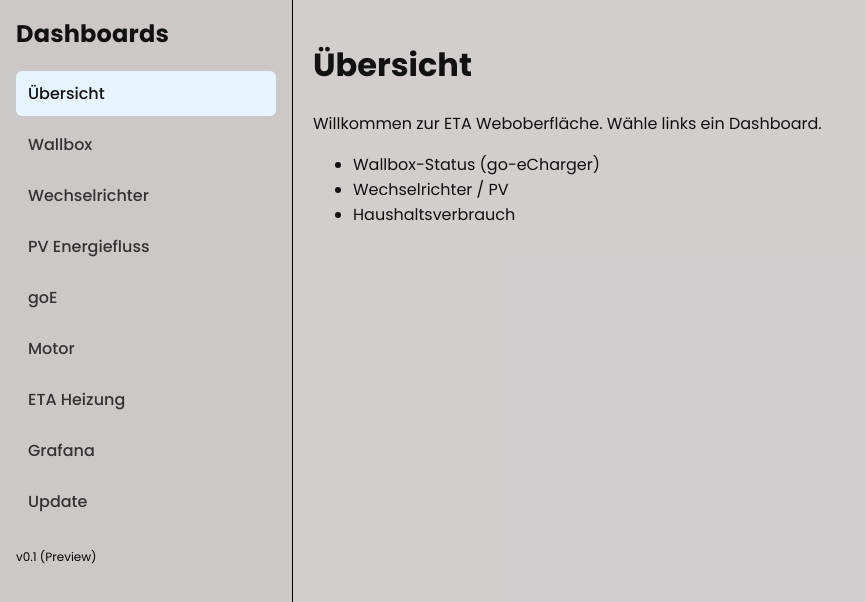
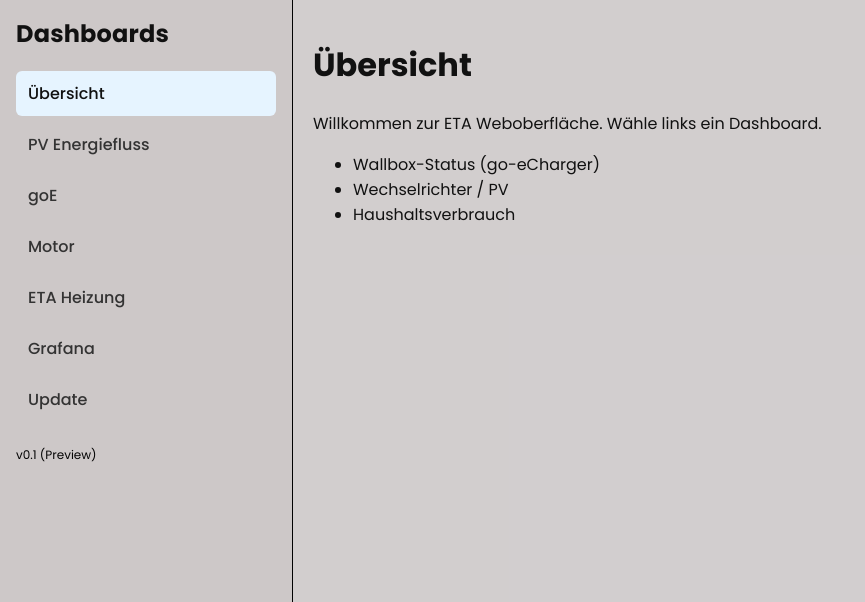
Before and after one commit to RDominik/home_dashboard, a React (Vite) app in the folder webui/: page / in a window 1280 px wide. Shown: the top 602 px of the page, without its empty margins (0-865 px from the left). Built offline with nearby package versions, Linux system fonts and the light colour scheme.

Commit message:
refactor: remove unused Wallbox and Inverter routes and components

```diff
--- a/webui/src/App.jsx
+++ b/webui/src/App.jsx
@@ -20,8 +20,6 @@ export default function App() {
         </h2>
         <nav style={{ display: 'grid', gap: 6 }}>
           <NavLink to="/" style={linkStyle} end>Übersicht</NavLink>
-          <NavLink to="/wallbox" style={linkStyle}>Wallbox</NavLink>
-          <NavLink to="/inverter" style={linkStyle}>Wechselrichter</NavLink>
           <NavLink to="/energy" style={linkStyle}>PV Energiefluss</NavLink>
           <NavLink to="/goE" style={linkStyle}>goE</NavLink>
           <NavLink to="/huehnerklappe" style={linkStyle}>Motor</NavLink>
--- a/webui/src/main.jsx
+++ b/webui/src/main.jsx
@@ -3,8 +3,6 @@ import { createRoot } from 'react-dom/client'
 import { createBrowserRouter, RouterProvider } from 'react-router-dom'
 import App from './App.jsx'
 import DashboardHome from './pages/DashboardHome.jsx'
-import Wallbox from './pages/Wallbox.jsx'
-import Inverter from './pages/Inverter.jsx'
 import EnergyFlow from './pages/EnergyFlow.jsx'
 import Heating from './pages/Heating.jsx'
 import Grafana from './pages/Grafana.jsx'
@@ -18,8 +16,6 @@ const router = createBrowserRouter([
     element: <App />,
     children: [
       { index: true, element: <DashboardHome /> },
-      { path: 'wallbox', element: <Wallbox /> },
-      { path: 'inverter', element: <Inverter /> },
       { path: 'energy', element: <EnergyFlow /> },
       { path: 'heating', element: <Heating /> },
       { path: 'grafana', element: <Grafana /> },
```
